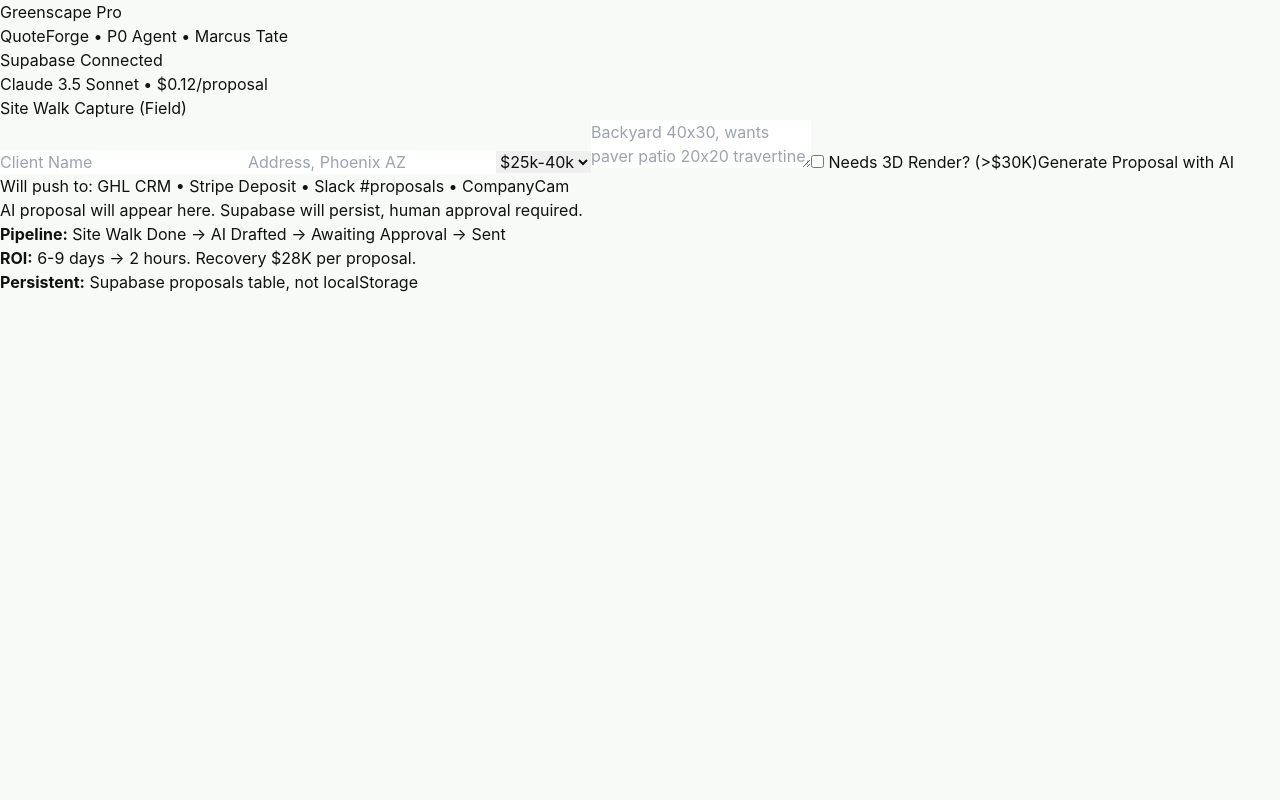
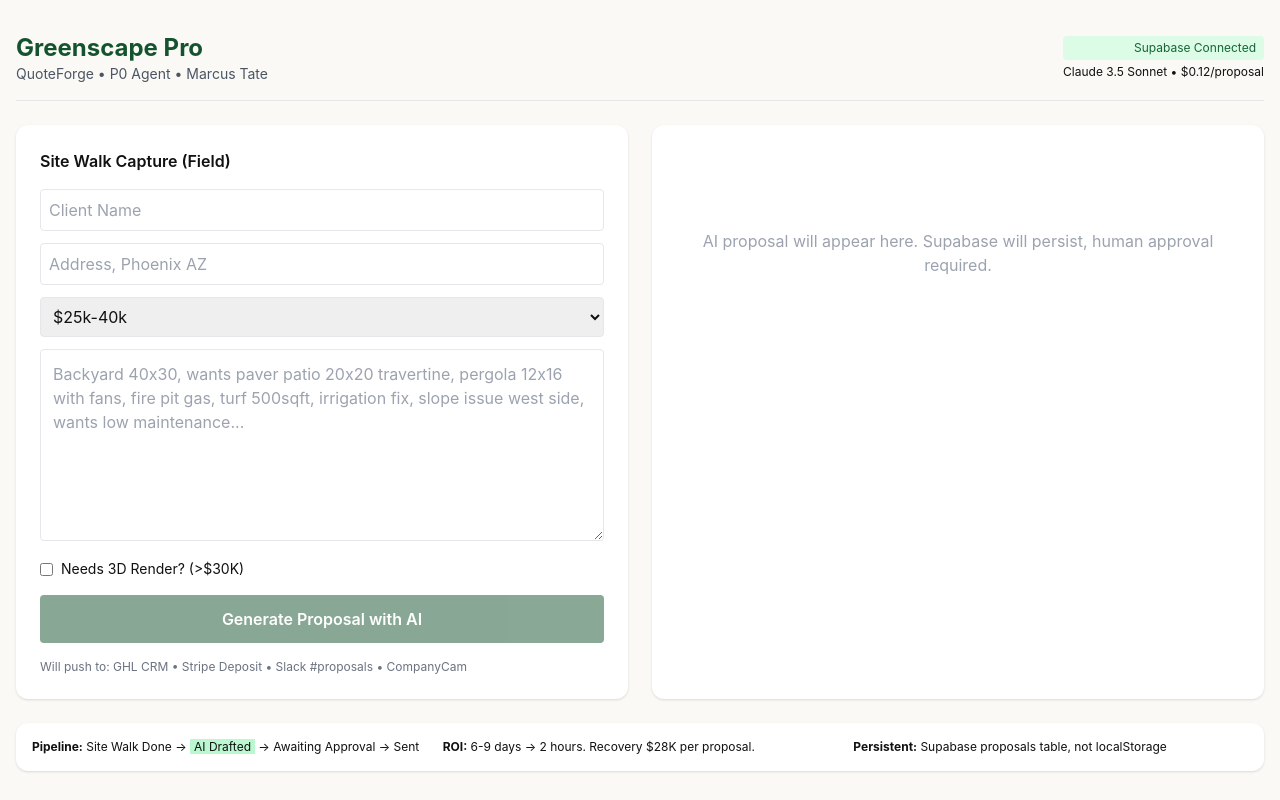
Before and after one commit to benmutuku2008-creator/quoteforge-greenscape, a Next.js app: page / in a window 1280 px wide. Built offline with nearby package versions, Linux system fonts and the light colour scheme.

Commit message:
Create tailwind.config.js

```diff
--- /dev/null
+++ b/tailwind.config.js
@@ -0,0 +1,6 @@
+/** @type {import('tailwindcss').Config} */
+module.exports = {
+  content: ["./app/**/*.{js,ts,jsx,tsx,mdx}", "./lib/**/*.{js,ts,jsx,tsx,mdx}"],
+  theme: { extend: {} },
+  plugins: [],
+}
```
